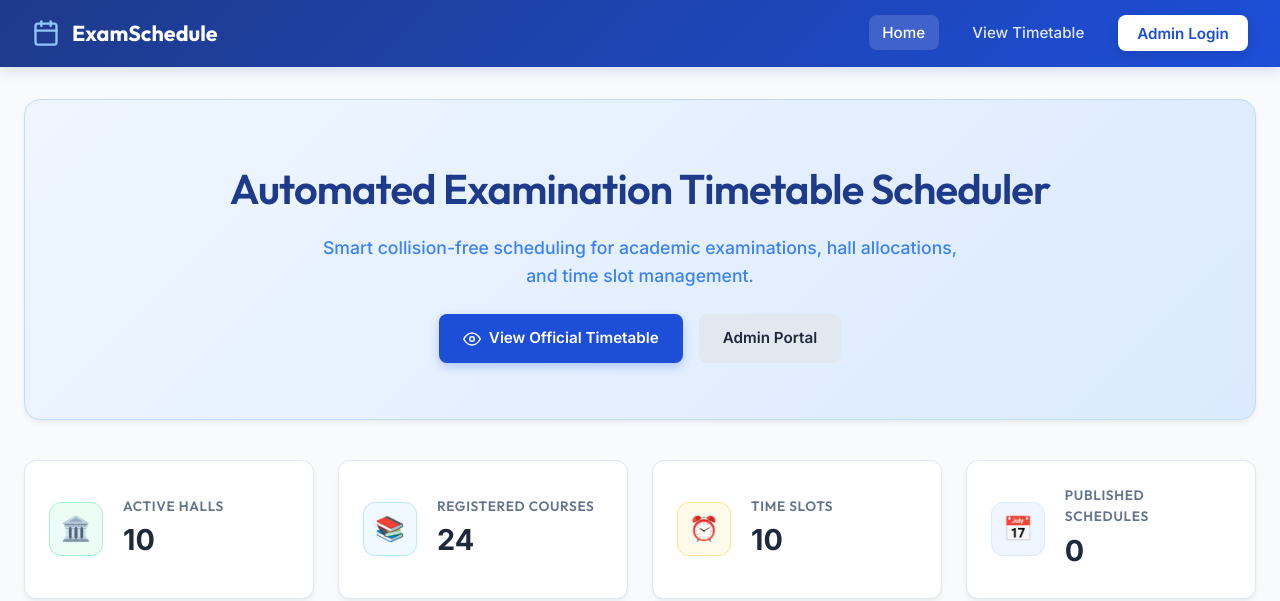
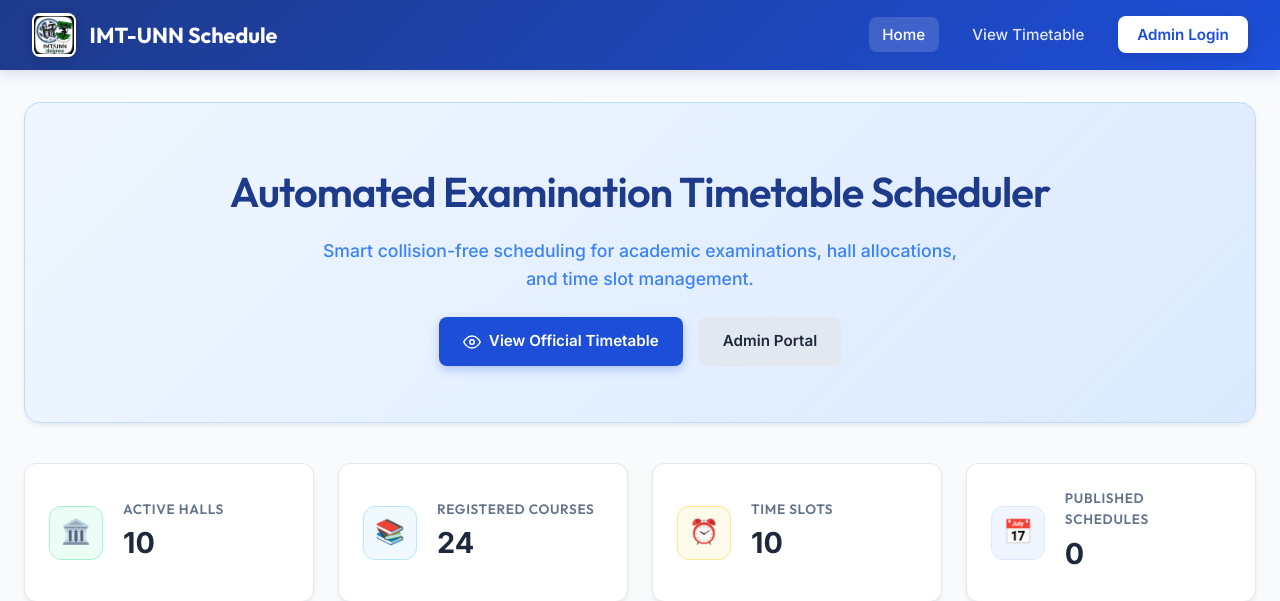
Before and after one commit to Kingsley2697/exam-timetable-imt-unn, a PHP site: page / in a window 1280 px wide. Shown: the top 601 px of the page. Run offline with PHP 8.4, Linux system fonts and the light colour scheme; data comes from the database, SQL or seed files in the repository; tables that the repository leaves empty hold one stand-in row (values such as "Sample post").

Commit message:
Add official IMT/UNN school logo to header navbar and PDF export document

```diff
--- a/css/style.css
+++ b/css/style.css
@@ -62,7 +62,7 @@ a:hover {
 .navbar {
   background: var(--nav-bg);
   box-shadow: 0 4px 12px rgba(30, 58, 138, 0.15);
-  padding: 1rem 2rem;
+  padding: 0.8rem 2rem;
   position: sticky;
   top: 0;
   z-index: 1000;
@@ -79,15 +79,21 @@ a:hover {
 .brand-logo {
   display: flex;
   align-items: center;
-  gap: 0.75rem;
+  gap: 0.85rem;
   font-size: 1.35rem;
   font-weight: 700;
   color: #ffffff;
   font-family: 'Outfit', sans-serif;
 }
 
-.brand-logo svg {
-  color: #93c5fd;
+.school-logo-img {
+  height: 44px;
+  width: 44px;
+  object-fit: contain;
+  border-radius: 8px;
+  background: #ffffff;
+  padding: 2px;
+  box-shadow: 0 2px 8px rgba(0, 0, 0, 0.2);
 }
 
 .nav-links {
--- a/includes/header.php
+++ b/includes/header.php
@@ -5,17 +5,22 @@ if (session_status() === PHP_SESSION_NONE) {
 }
 $isLoggedIn = isset($_SESSION['user_id']);
 $currentPage = basename($_SERVER['PHP_SELF']);
+$inAdmin = strpos($_SERVER['PHP_SELF'], '/admin/') !== false;
+$imgPath = $inAdmin ? '../images/logo.png' : 'images/logo.png';
+$homePath = $inAdmin ? '../index.php' : 'index.php';
+$viewPath = $inAdmin ? '../view_timetable.php' : 'view_timetable.php';
+$loginPath = $inAdmin ? 'login.php' : 'admin/login.php';
+$dashPath = $inAdmin ? 'dashboard.php' : 'admin/dashboard.php';
+$genPath = $inAdmin ? 'generate_timetable.php' : 'admin/generate_timetable.php';
+$logoutPath = $inAdmin ? 'logout.php' : 'admin/logout.php';
 ?>
 <!DOCTYPE html>
 <html lang="en">
 <head>
   <meta charset="UTF-8">
   <meta name="viewport" content="width=device-width, initial-scale=1.0">
-  <title>Exam Timetable Scheduling System</title>
-  <link rel="stylesheet" href="../css/style.css">
-  <!-- Fallback root relative CSS path if accessed from root -->
+  <title>IMT-UNN Exam Timetable Scheduling System</title>
   <script>
-    // Adjust CSS path based on directory depth
     if (window.location.pathname.includes('/admin/')) {
       document.write('<link rel="stylesheet" href="../css/style.css">');
     } else {
@@ -27,26 +32,21 @@ $currentPage = basename($_SERVER['PHP_SELF']);
 
 <nav class="navbar">
   <div class="navbar-container">
-    <a href="<?php echo $isLoggedIn ? '../index.php' : 'index.php'; ?>" class="brand-logo">
-      <svg width="28" height="28" viewBox="0 0 24 24" fill="none" stroke="currentColor" stroke-width="2" stroke-linecap="round" stroke-linejoin="round">
-        <rect x="3" y="4" width="18" height="18" rx="2" ry="2"></rect>
-        <line x1="16" y1="2" x2="16" y2="6"></line>
-        <line x1="8" y1="2" x2="8" y2="6"></line>
-        <line x1="3" y1="10" x2="21" y2="10"></line>
-      </svg>
-      ExamSchedule
+    <a href="<?php echo $homePath; ?>" class="brand-logo">
+      <img src="<?php echo $imgPath; ?>" alt="IMT/UNN Logo" class="school-logo-img">
+      <span>IMT-UNN Schedule</span>
     </a>
 
     <ul class="nav-links">
-      <li><a href="<?php echo ($currentPage == 'index.php' || !strpos($_SERVER['PHP_SELF'], '/admin/')) ? 'index.php' : '../index.php'; ?>" class="<?php echo $currentPage == 'index.php' ? 'active' : ''; ?>">Home</a></li>
-      <li><a href="<?php echo strpos($_SERVER['PHP_SELF'], '/admin/') ? '../view_timetable.php' : 'view_timetable.php'; ?>" class="<?php echo $currentPage == 'view_timetable.php' ? 'active' : ''; ?>">View Timetable</a></li>
+      <li><a href="<?php echo $homePath; ?>" class="<?php echo $currentPage == 'index.php' ? 'active' : ''; ?>">Home</a></li>
+      <li><a href="<?php echo $viewPath; ?>" class="<?php echo $currentPage == 'view_timetable.php' ? 'active' : ''; ?>">View Timetable</a></li>
 
       <?php if ($isLoggedIn): ?>
-        <li><a href="<?php echo strpos($_SERVER['PHP_SELF'], '/admin/') ? 'dashboard.php' : 'admin/dashboard.php'; ?>" class="<?php echo $currentPage == 'dashboard.php' ? 'active' : ''; ?>">Dashboard</a></li>
-        <li><a href="<?php echo strpos($_SERVER['PHP_SELF'], '/admin/') ? 'generate_timetable.php' : 'admin/generate_timetable.php'; ?>">Generator</a></li>
-        <li><a href="<?php echo strpos($_SERVER['PHP_SELF'], '/admin/') ? 'logout.php' : 'admin/logout.php'; ?>" class="btn-danger btn" style="padding: 0.4rem 1rem;">Logout</a></li>
+        <li><a href="<?php echo $dashPath; ?>" class="<?php echo $currentPage == 'dashboard.php' ? 'active' : ''; ?>">Dashboard</a></li>
+        <li><a href="<?php echo $genPath; ?>" class="<?php echo $currentPage == 'generate_timetable.php' ? 'active' : ''; ?>">Generator</a></li>
+        <li><a href="<?php echo $logoutPath; ?>" class="btn-danger btn" style="padding: 0.4rem 1rem;">Logout</a></li>
       <?php else: ?>
-        <li><a href="<?php echo strpos($_SERVER['PHP_SELF'], '/admin/') ? 'login.php' : 'admin/login.php'; ?>" class="btn-admin-nav">Admin Login</a></li>
+        <li><a href="<?php echo $loginPath; ?>" class="btn-admin-nav">Admin Login</a></li>
       <?php endif; ?>
     </ul>
   </div>
```
Also changed, not shown: export_pdf.php (+24 -10 lines), images/logo.png (added).
